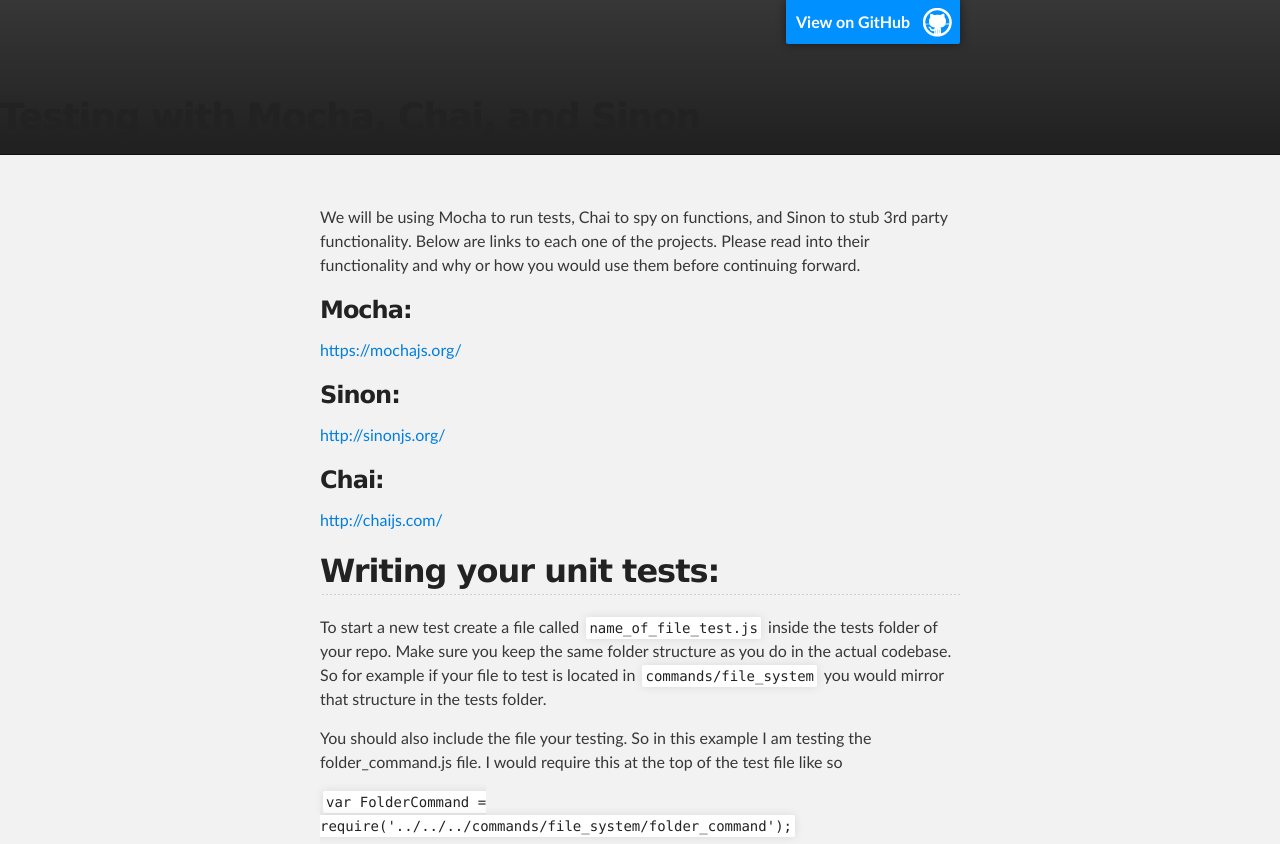
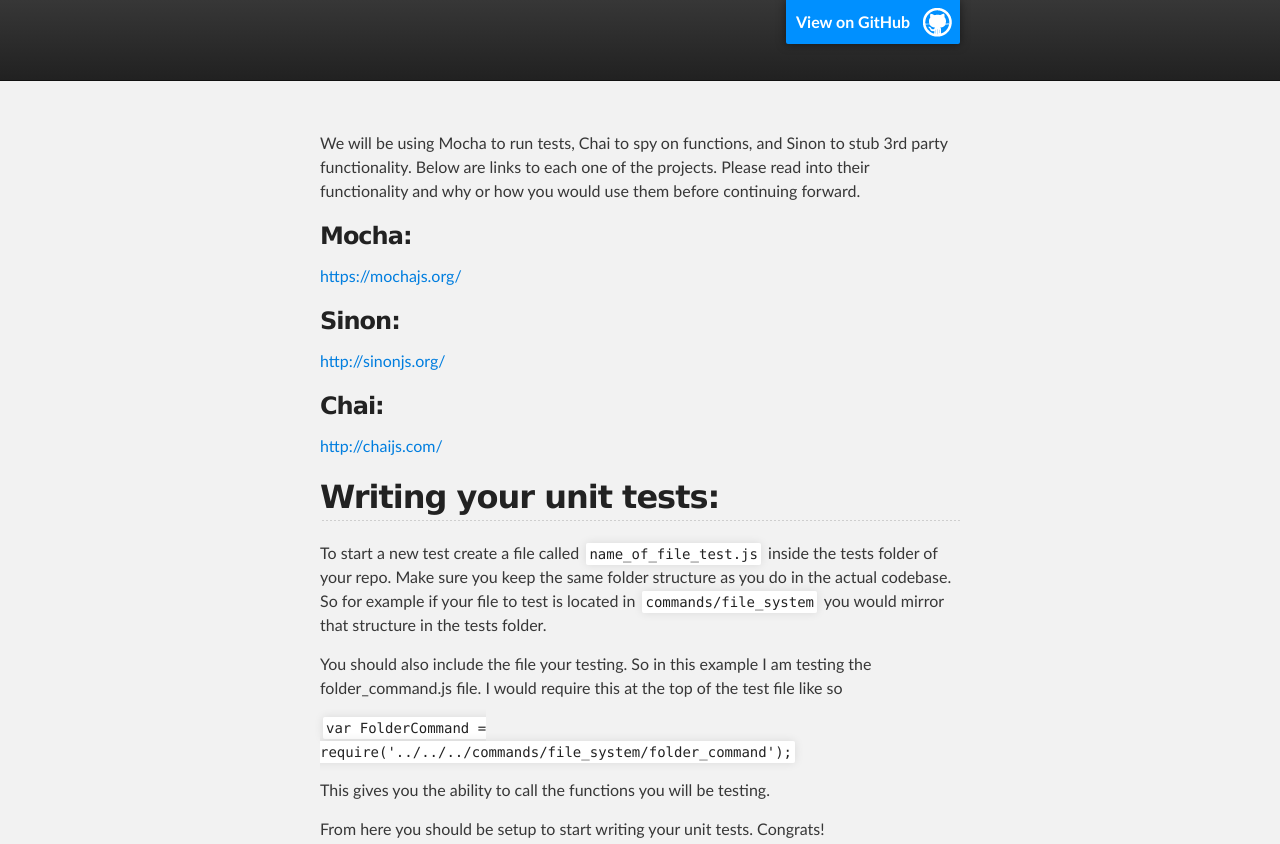
Before and after one commit to loganbfisher/testing-with-mocha-chai-sinon, a plain HTML site: page index.html in a window 1280 px wide. Shown: the top 844 px of the page. Drawn offline with Linux system fonts and the light colour scheme.

Commit message:
Update index.html

```diff
--- a/index.html
+++ b/index.html
@@ -18,7 +18,7 @@
         <header class="inner">
           <a id="forkme_banner" href="https://github.com/loganbfisher/testing-with-mocha-chai-sinon">View on GitHub</a>
         </header>
-        <h1>Testing with Mocha, Chai, and Sinon</h1>
+        <title>Testing with Mocha, Chai, and Sinon</title>
     </div>
 
     <!-- MAIN CONTENT -->
```
